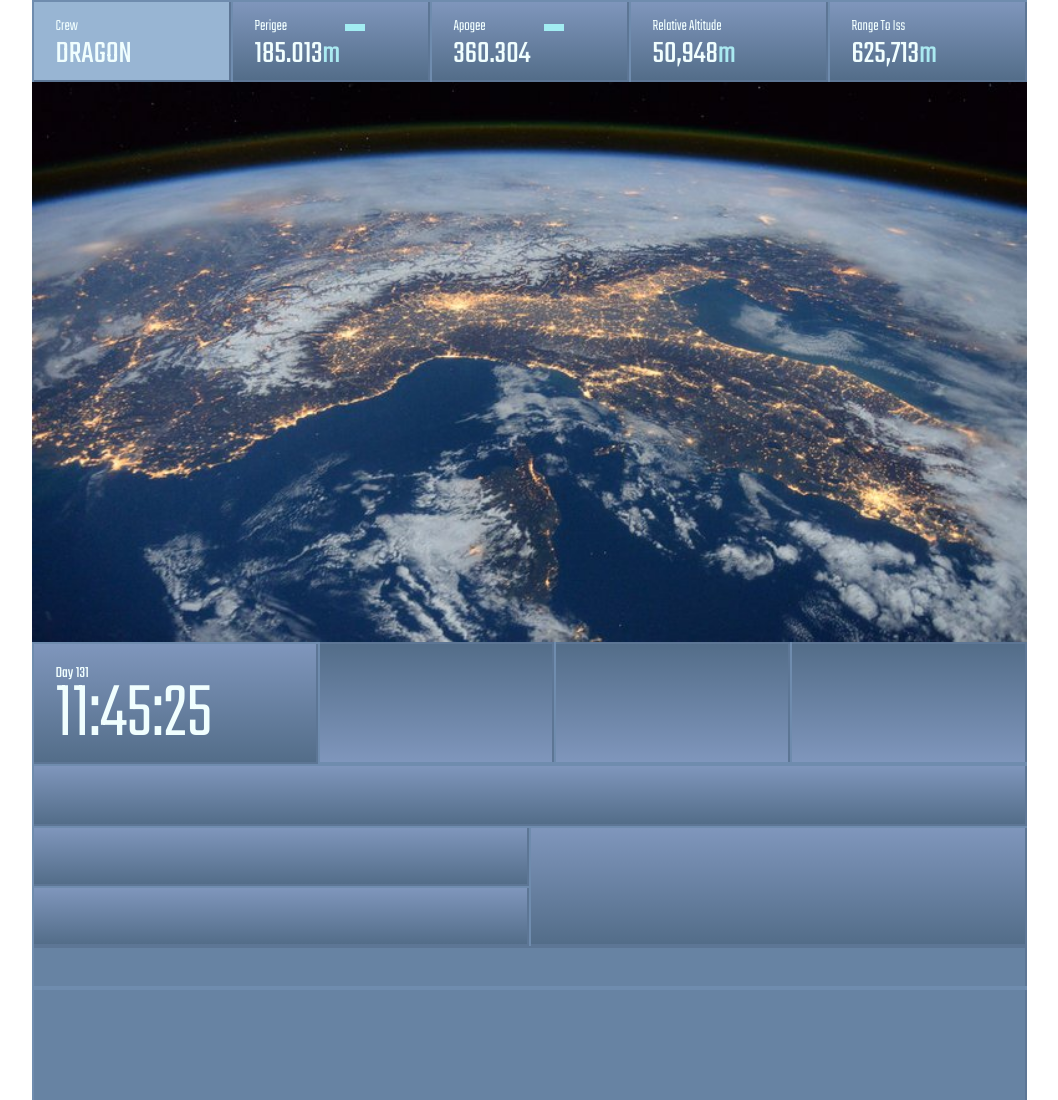
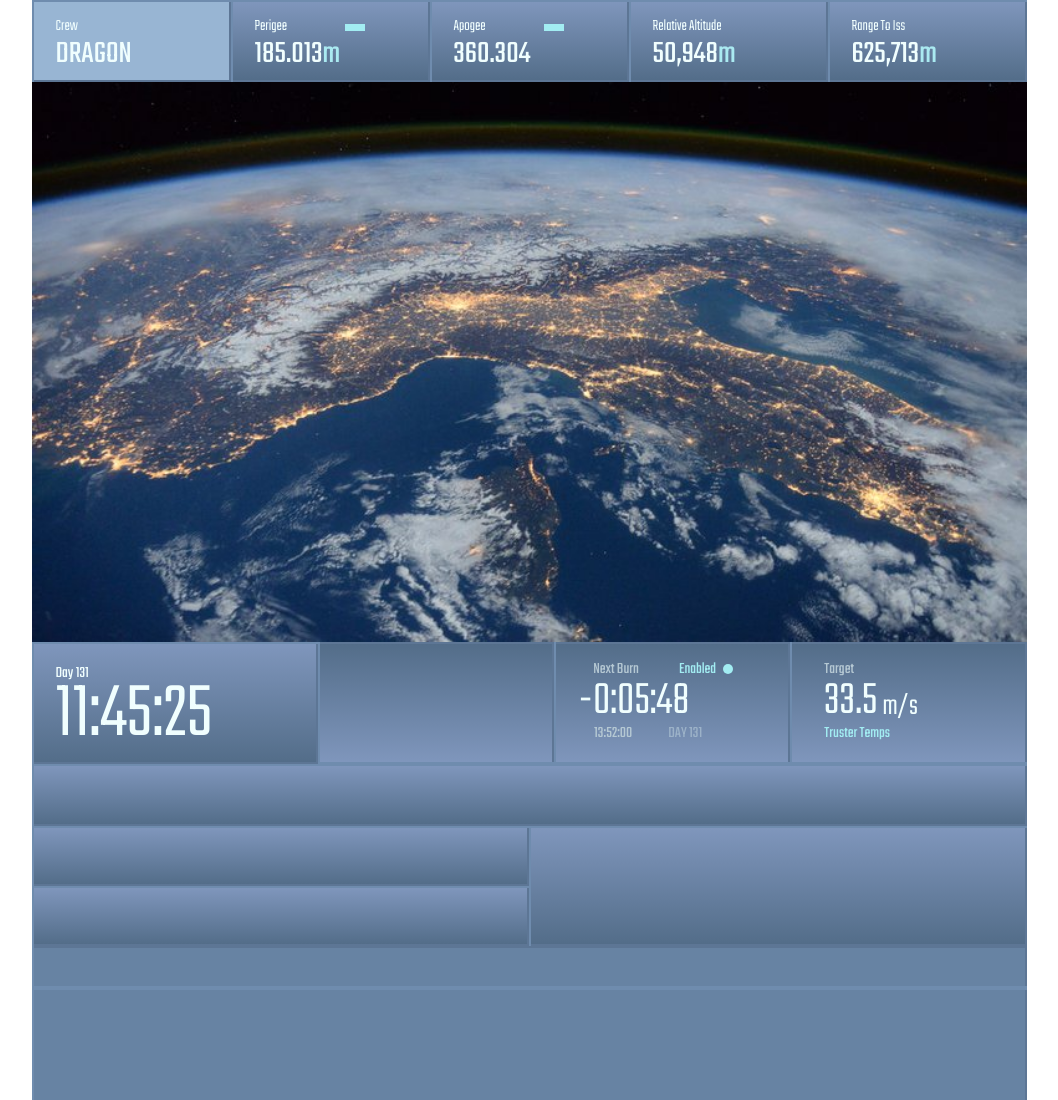
Before and after one commit to Maksym-Cherniaiev/home-work-N3, a plain HTML site: page index.html in a window 1280 px wide. Shown: the top 1100 px of the page, without its empty margins (111-1169 px from the left). Drawn offline with nearby package versions, Linux system fonts and the light colour scheme; some icons are missing.

Commit message:
added date sections

```diff
--- a/css/content/date-time__font.css
+++ b/css/content/date-time__font-main.css
@@ -1,3 +1,7 @@
+@import "./date/section2.css";
+@import "./date/section3.css";
+@import "./date/section4.css";
+
 .date-time{
 	display: flex;
     flex-direction: column;
--- /dev/null
+++ b/css/content/date/section3.css
@@ -0,0 +1,76 @@
+.date-params__element {
+	display: flex;
+	flex-direction: column;
+	justify-content: center;
+}
+.date-params__section3-header {
+	display: flex;
+	flex-direction: row;
+	align-items: center;
+	justify-content: center;
+	font-family: 'Teko', sans-serif;
+	text-transform: capitalize;
+	padding-left: 30px;
+	margin: 0;
+	color: rgb(181, 200, 211);
+	font-size: 16px;
+	width: 180px;
+}
+.date-params__section3-header p:nth-of-type(1) { padding: 0; margin: 0; }
+.date-params__section3-header p:nth-of-type(2) {
+	padding: 0;
+	margin: 0;
+	color: rgb(162, 237, 242);
+	padding-left: 40px
+}
+.date-params__section3-header div:nth-of-type(1) {
+	height: 10px;
+	width: 10px;
+	margin: 0 0 2px 7px;
+	border-radius: 50%;
+	background-color: rgb(162, 237, 242);
+}
+
+/*===========================================================*/
+
+.date-params__section3-main {
+	font-family: 'Teko', sans-serif;
+	color: rgb(240, 254, 254);
+	padding-left: 20px;
+	font-size: 3em;
+	font-weight: 300;
+	line-height: 120px;
+	height: 40px;
+}
+.date-params__section3-main p:nth-of-type(1) {
+	margin: 0;
+	height: 100%;
+	display: flex;
+    align-items: center;
+}
+
+/*===========================================================*/
+
+.date-params__section3-footer {
+	display: flex;
+	flex-direction: row;
+	justify-content: space-evenly;
+	font-family: 'Teko', sans-serif;
+	text-transform: capitalize;
+	margin: 0;
+	color: rgb(181, 200, 211);
+	font-size: 12px;
+	width: 180px;
+}
+.date-params__section3-footer p:nth-of-type(1) {
+	padding: 0;
+	margin: 0;
+	font-size: 16px;
+}
+.date-params__section3-footer p:nth-of-type(2) {
+	padding: 0;
+	margin: 0;
+	text-transform: uppercase;
+	font-size: 16px;
+	color: rgb(156, 178, 200);
+}
--- /dev/null
+++ b/css/content/date/section4.css
@@ -0,0 +1,66 @@
+.date-params__element {
+	display: flex;
+	flex-direction: column;
+	justify-content: center;
+}
+.date-params__section4-header {
+	display: flex;
+	flex-direction: row;
+	font-family: 'Teko', sans-serif;
+	text-transform: capitalize;
+	padding-left: 30px;
+	margin: 0;
+	color: rgb(181, 200, 211);
+	font-size: 16px;
+	width: 180px;
+}
+.date-params__section4-header p { padding: 0; margin: 0; }
+.date-params__section4-header div {
+	height: 10px;
+	width: 10px;
+	margin: 0 0 2px 7px;
+	border-radius: 50%;
+	background-color: rgb(162, 237, 242);
+}
+
+/*===========================================================*/
+
+.date-params__section4-main {
+	font-family: 'Teko', sans-serif;
+	color: rgb(240, 254, 254);
+	padding-left: 30px;
+	font-size: 3em;
+	font-weight: 300;
+	line-height: 120px;
+	height: 40px;
+}
+.date-params__section4-main p {
+	margin: 0;
+	height: 100%;
+	display: flex;
+    align-items: center;
+}
+.date-params__section4-main span {
+	font-size: 30px;
+	padding: 10px 0 0 5px;
+}
+
+/*===========================================================*/
+
+.date-params__section4-footer {
+	display: flex;
+	flex-direction: row;
+	font-family: 'Teko', sans-serif;
+	text-transform: capitalize;
+	margin: 0;
+	padding-left: 30px;
+	color: rgb(181, 200, 211);
+	font-size: 12px;
+	width: 180px;
+}
+.date-params__section4-footer p {
+	padding: 0;
+	margin: 0;
+	font-size: 16px;
+	color: rgb(162, 237, 242);
+}
--- a/css/main.css
+++ b/css/main.css
@@ -5,4 +5,4 @@
 @import "./main/schedule.css";
 @import "./main/events.css";
 
-@import "./content/date-time__font.css";
+@import "./content/date-time__font-main.css";
--- a/index.html
+++ b/index.html
@@ -61,14 +61,41 @@
 			</div>
 			<!-- DATE -->
 			<div class="container date">
+				<!-- SECTION-1 -->
 				<div class="date-time">
 					<p class="date-day">day 131</p>
 					<span class="get-time"></span>
 				</div>
 				<div class="date-params">
+					<!-- SECTION-2 -->
 					<div class="date-params__element"></div>
-					<div class="date-params__element"></div>
-					<div class="date-params__element"></div>
+					<!-- SECTION-3 -->
+					<div class="date-params__element">
+						<div class="date-params__section3-header">
+							<p>next burn</p>
+							<p>enabled</p>
+							<div></div>
+						</div>
+						<div class="date-params__section3-main">
+							<p>-0:05:48</p>
+						</div>
+						<div class="date-params__section3-footer">
+							<p>13:52:00</p>
+							<p>day 131</p>
+						</div>
+					</div>
+					<!-- SECTION-4 -->
+					<div class="date-params__element">
+						<div class="date-params__section4-header">
+							<p>target</p>
+						</div>
+						<div class="date-params__section4-main">
+							<p>33.5<span>m/s</span></p>
+						</div>
+						<div class="date-params__section4-footer">
+							<p>truster temps</p>
+						</div>
+					</div>
 				</div>
 			</div>
 			<!-- ALARM -->
```
